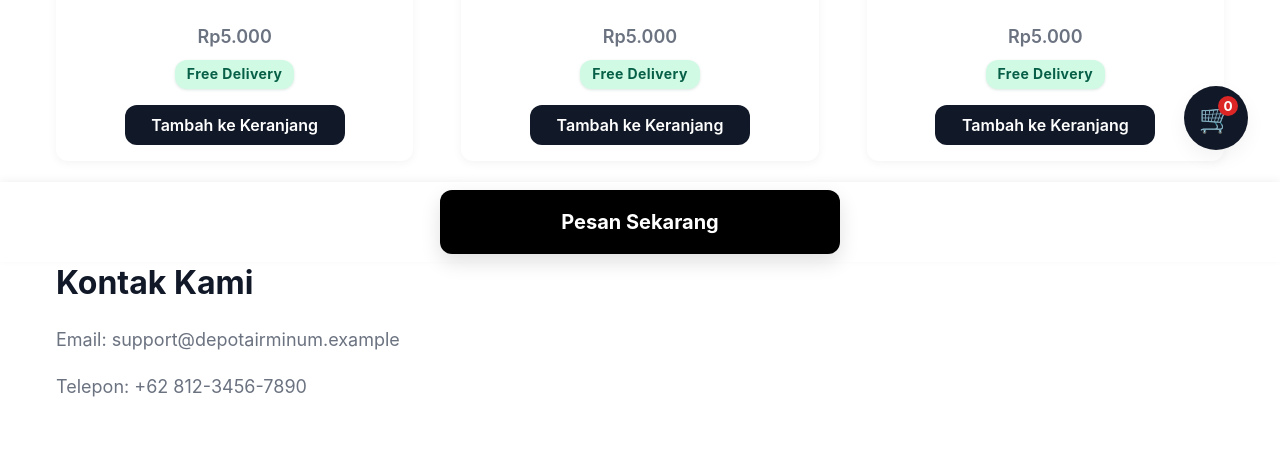
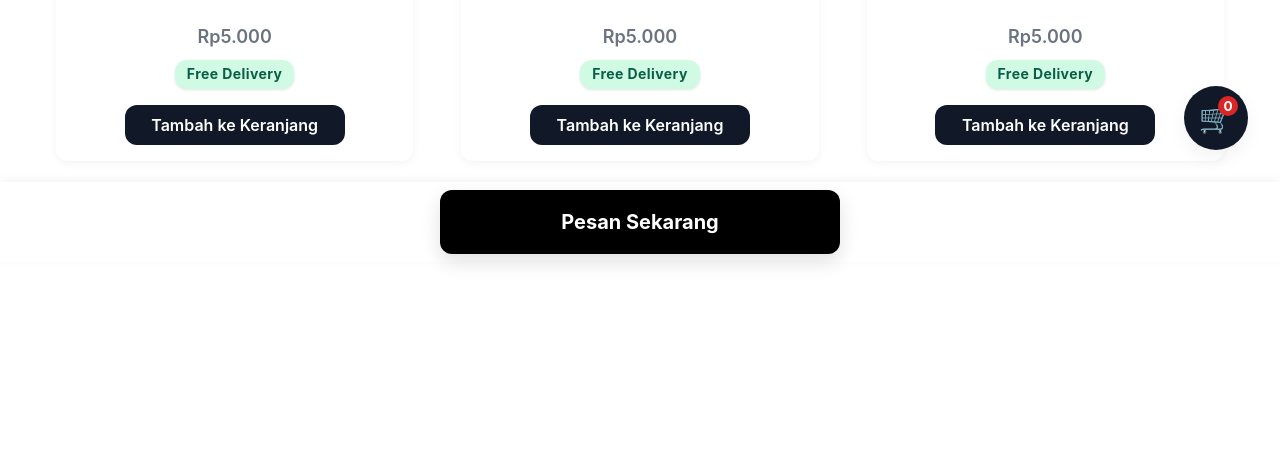
Before and after one commit to Rexzzxiterz/depottirtaprawitosari, a plain HTML site: page index.html in a window 1280 px wide. Shown: the part 538-1009 px from the top of the page. After the commit the page ends 819 px from the top, so only its background shows below. Drawn offline with Linux system fonts and the light colour scheme.

Commit message:
Update index.html

```diff
--- a/index.html
+++ b/index.html
@@ -432,11 +432,6 @@
       <h2>Produk Kami</h2>
       <div class="products-grid" id="productList"></div>
     </section>
-    <section id="contact" class="container" aria-label="Informasi Kontak">
-      <h2>Kontak Kami</h2>
-      <p>Email: support@depotairminum.example</p>
-      <p>Telepon: +62 812-3456-7890</p>
-    </section>
   </main>
 
   <button class="cart-button" aria-label="Lihat keranjang belanja" id="cartButton" aria-haspopup="dialog" aria-expanded="false">
```
